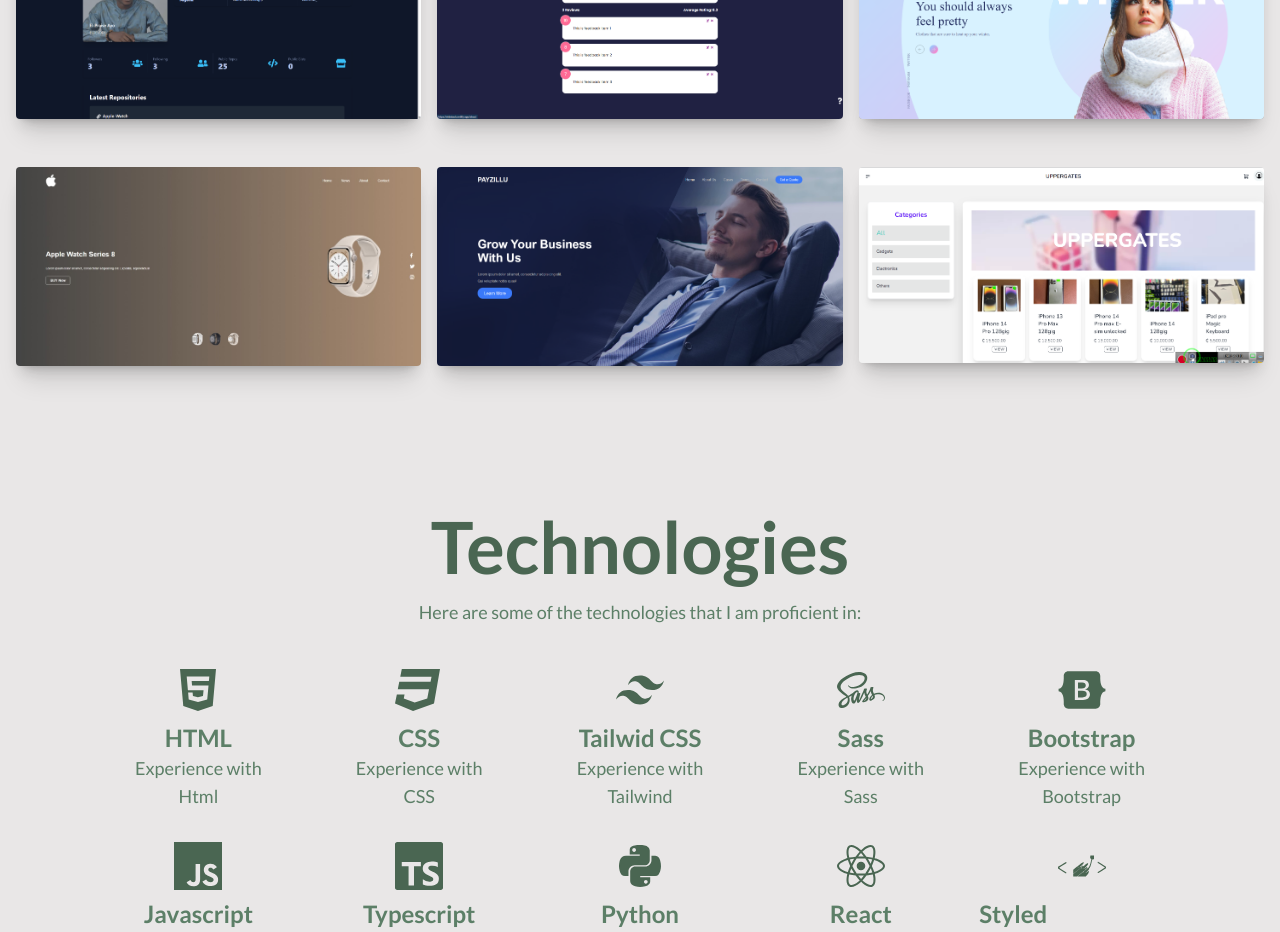
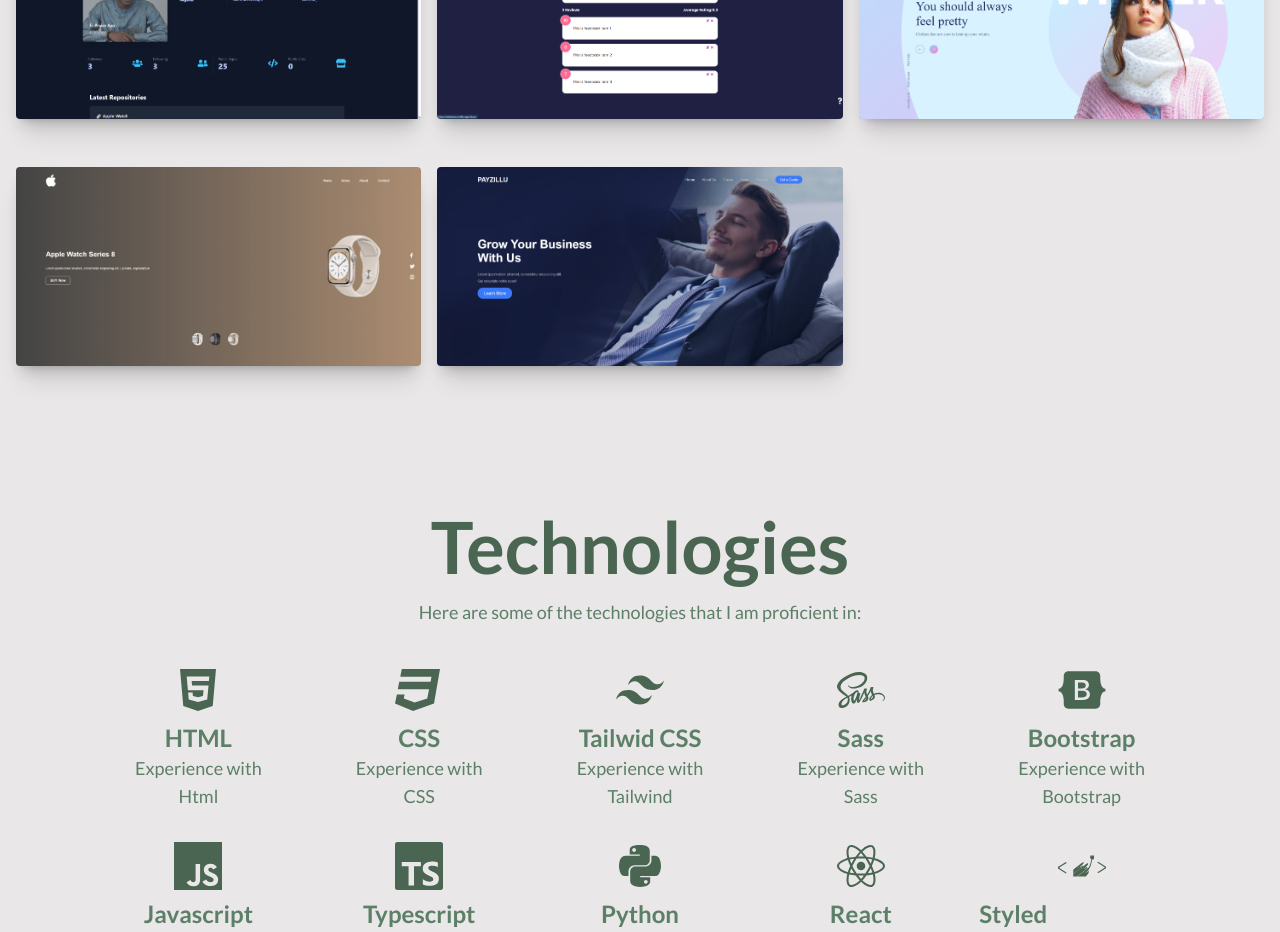
Before and after one commit to ELDEVODE/Main-portfolio, a React (Vite) app: page / in a window 1280 px wide. Shown: the part 1140-2072 px from the top of the page. Built offline with nearby package versions, Linux system fonts and the light colour scheme.

Commit message:
mistake change

```diff
--- a/src/sections/Projects.js
+++ b/src/sections/Projects.js
@@ -1,6 +1,6 @@
 export const projects = [
   {
-    id: 8,
+    id: 1,
     title: "Uppergates Ecommerce website ",
     category: "Web App",
     image: "img/upper.png",
@@ -10,7 +10,7 @@ export const projects = [
   }
   ,
   {
-    id: 1,
+    id: 2,
     title: "Airpods Landing Page",
     category: "Landing Pages",
     image: "/img/podsimg.png",
@@ -19,7 +19,7 @@ export const projects = [
     description: "Landing page concept design for Airpods",
   },
   {
-    id: 2,
+    id: 3,
     title: "Coffee Landing Page",
     category: "Landing Pages",
     image: "img/coffeimg.png",
@@ -28,7 +28,7 @@ export const projects = [
     description: "Landing page concept design for Coffee business",
   },
   {
-    id: 3,
+    id: 4,
     title: "Github User Finder",
     category: "Web App",
     image: "img/gsrch.png",
@@ -37,7 +37,7 @@ export const projects = [
     description: "App to search Github users and display their info",
   },
   {
-    id: 4,
+    id: 5,
     title: "Feedback App",
     category: "Web App",
     image: "img/fback.png",
@@ -46,7 +46,7 @@ export const projects = [
     description: "An application to give recieve feedback from the user",
   },
   {
-    id: 5,
+    id: 6,
     title: "Winter Collecion Landing Page",
     category: "Landing Pages",
     image: "/img/winimg.png",
@@ -56,7 +56,7 @@ export const projects = [
   },
 
   {
-    id: 6,
+    id: 7,
     title: "Aplle Watch Landing Page",
     category: "Landing Pages",
     image: "/img/apimg.jpeg",
@@ -66,7 +66,7 @@ export const projects = [
   },
 
   {
-    id: 7,
+    id: 8,
     title: "Payzillu Landing Page",
     category: "Landing Pages",
     image: "img/payzillu.png",
@@ -74,15 +74,6 @@ export const projects = [
     githubRepo: "https://github.com/ELDEVODE/Business-site",
     description: "Landing page concept design for a business",
   },
-  {
-    id: 8,
-    title: "Uppergates Ecommerce website ",
-    category: "Web App",
-    image: "img/upper.png",
-    liveSite: "https://uppergatess.com",
-    githubRepo: "#",
-    description: "Ecommerce website for Uppergates",
-  }
 
   // ...
 ];
```
Also changed, not shown: public/img/upper.png.
